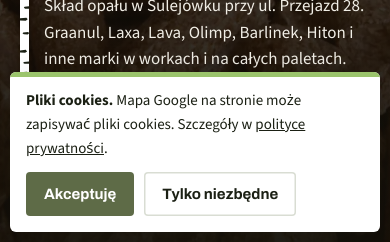
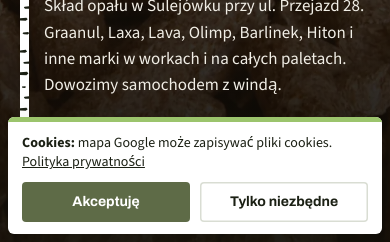
Before and after one commit to Disaster26/mironmet-koncepcja, a plain HTML site: page index.html in a window 390 px wide. Shown: the part 602-844 px from the top of the page. Drawn offline with nearby package versions, Linux system fonts and the light colour scheme.

Commit message:
Mniejszy baner cookies na telefonie

```diff
--- a/index.html
+++ b/index.html
@@ -248,7 +248,7 @@
 </footer>
 
 <div class="cookies" id="cookies" role="dialog" aria-labelledby="ck-t" hidden>
-  <p id="ck-t"><b>Pliki cookies.</b> Mapa Google na stronie może zapisywać pliki cookies. Szczegóły w <a href="polityka-prywatnosci.html">polityce prywatności</a>.</p>
+  <p id="ck-t"><b>Cookies:</b> mapa Google może zapisywać pliki cookies. <a href="polityka-prywatnosci.html">Polityka prywatności</a></p>
   <div class="cookies__btn">
     <button class="btn btn--oliwka btn--maly" data-ck="all" type="button">Akceptuję</button>
     <button class="btn btn--jasny btn--maly" data-ck="min" type="button">Tylko niezbędne</button>
--- a/styl.css
+++ b/styl.css
@@ -245,7 +245,9 @@ address a:hover{text-decoration:underline}
   .stopka__in{grid-template-columns:1fr 1fr;gap:22px 18px}
   .stopka__firma{grid-column:1 / -1}
   .stopka__dol{flex-direction:column;align-items:flex-start}
-  .cookies{left:10px;right:10px;bottom:10px;padding:16px}
+  .cookies{left:8px;right:8px;bottom:8px;padding:16px 14px 12px;font-size:14px;line-height:1.4;display:flex;flex-direction:column}
+  .cookies p{margin-bottom:10px}
+  .cookies .btn--maly{min-height:40px;padding:8px 14px;font-size:14px;flex:1}
 }
 @media (max-height:700px) and (max-width:860px){
   .hero h1{font-size:clamp(30px,9vw,38px)}
```
